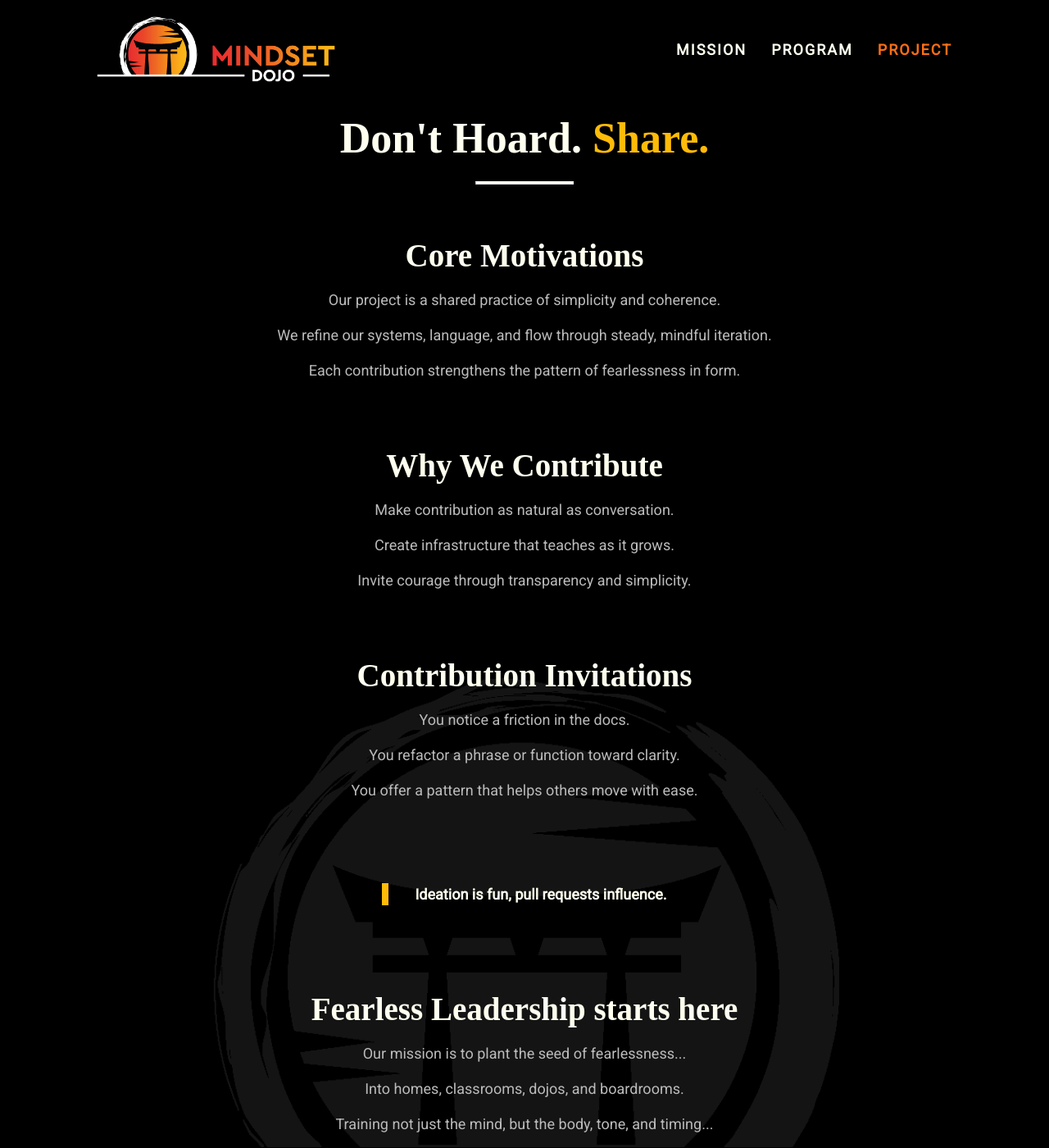
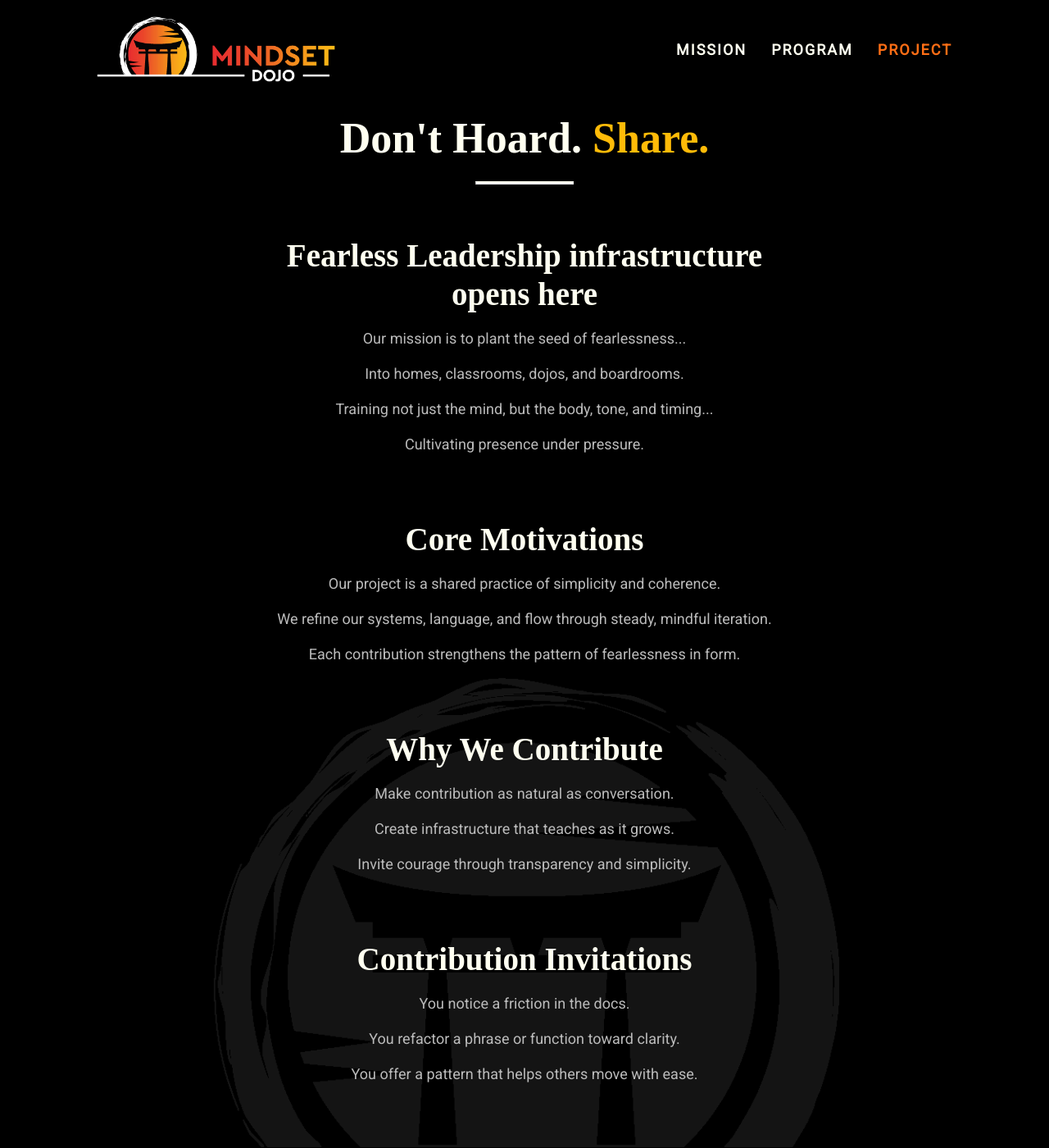
Before and after one commit to mindset-dojo/mindset-dojo.github.io, a Jekyll site: the page built from project.md, in a window 1280 px wide and 1400 px high. Shown: the whole window at 82% size. Built offline with Jekyll 4.4.1, drawn with Linux system fonts in a browser that asks for light colours; some web fonts are replaced; some of the changed text lies outside the part shown.

Commit message:
refactor: Mission statement flow

```diff
--- a/_data/program.yaml
+++ b/_data/program.yaml
@@ -2,7 +2,7 @@
 rally: Fearless Leadership
 mantra: "Don't React. Center."
 context:
-  mission_rally_suffix_label: starts here
+  mission_rally_suffix_label: training centers here
   principles_label: Principles
   forms_label: Forms
   levels_label: Levels
--- a/_data/project.yaml
+++ b/_data/project.yaml
@@ -1,6 +1,7 @@
 ---
 mantra: "Don't Hoard. Share."
 context:
+  mission_rally_suffix_label: infrastructure opens here
   core_motivations_label: Core Motivations
   core_motivations:
     - "Our project is a shared practice of simplicity and coherence."
@@ -17,7 +18,6 @@ context:
     - "You refactor a phrase or function toward clarity."
     - "You offer a pattern that helps others move with ease."
   pullquote: "Ideation is fun, pull requests influence."
-  mission_rally_suffix_label: starts here
   designations_label: Designations
   designations_intention_label: Intention
   designations_aspects_label: Aspects
--- a/project.md
+++ b/project.md
@@ -11,6 +11,12 @@ css_id: project
 {% assign project = site.data.project %}
 {% assign context = project.context %}
 
+<section class="md-flow">
+  <h2>{{ mission.rally }} {{ context.mission_rally_suffix_label }}</h2>
+  {% for item in mission.statement %}
+  <p>{{ item }}</p>
+  {% endfor %}
+</section>
 
 <section class="md-flow">
   <h2>{{ context.core_motivations_label }} </h2>
@@ -38,13 +44,6 @@ css_id: project
 </section>
 
 <section class="md-flow">
-  <h2>{{ mission.rally }} {{ context.mission_rally_suffix_label }}</h2>
-  {% for item in mission.statement %}
-  <p>{{ item }}</p>
-  {% endfor %}
-</section>
-
-<section class="md-flow">
   <h2>{{ context.designations_label }}</h2>
   {% for designation in project.designations %}
   <br>
```
